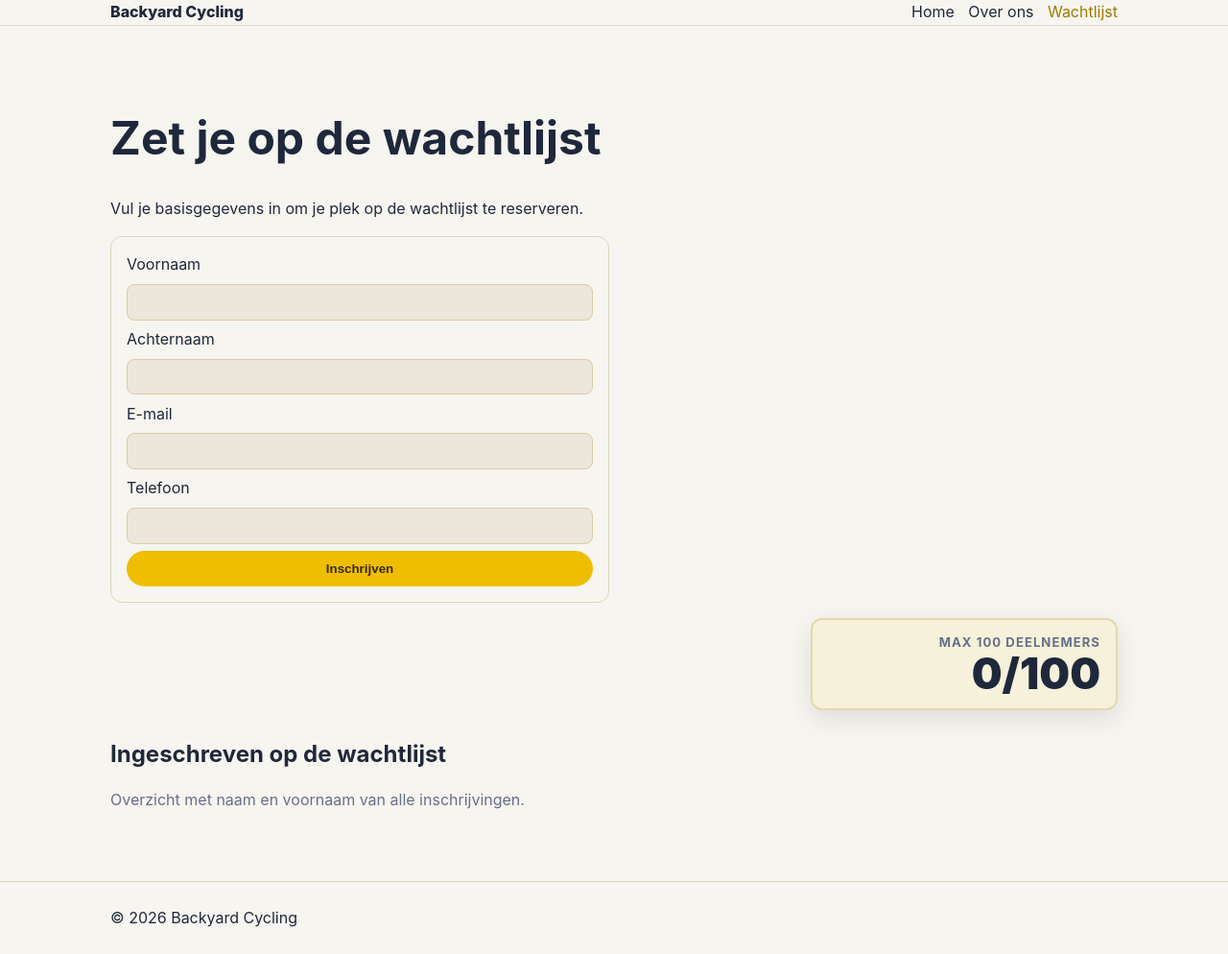
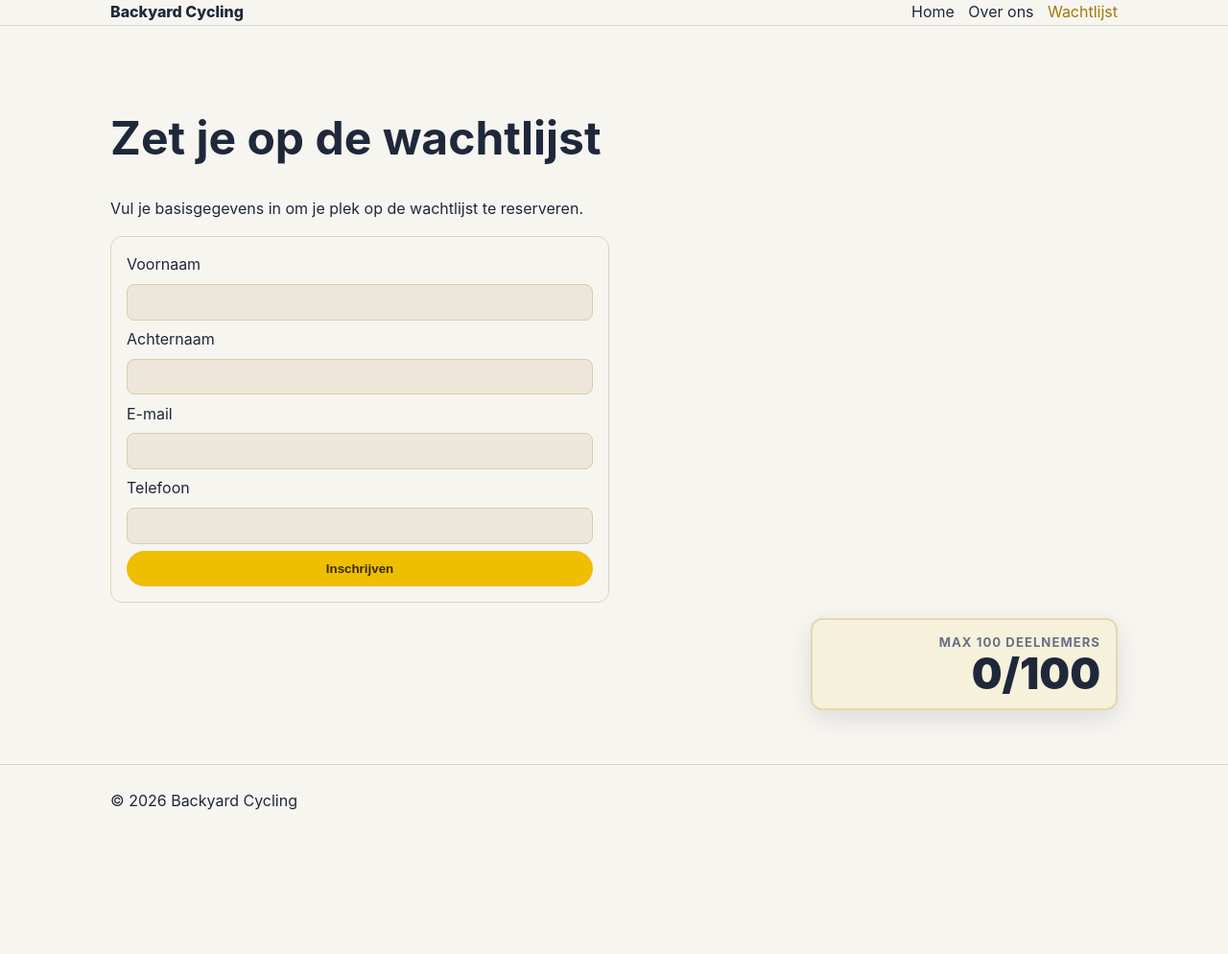
Before and after one commit to augustvandaele-alt/Backyard-Cycling, a plain HTML site: page wachtlijst.html in a window 1280 px wide. Shown: the whole page at 96% size. After the commit the page ends 872 px from the top, so only its background shows below. Drawn offline with Linux system fonts and the light colour scheme.

Commit message:
Update wachtlijst.html by removing unnecessary elements
Removed redundant description meta tag and the waitlist overview section.

```diff
--- a/wachtlijst.html
+++ b/wachtlijst.html
@@ -7,7 +7,6 @@
     <meta
       name="description"
       content="Schrijf je in op de wachtlijst van Backyard Cycling en bekijk hoeveel deelnemers al geregistreerd zijn."
-      content="Schrijf je in op de wachtlijst van Backyard Cycling en bekijk wie al geregistreerd is."
     />
     <link rel="stylesheet" href="styles.css" />
   </head>
@@ -26,7 +25,6 @@
     <main class="section container">
       <h1>Zet je op de wachtlijst</h1>
       <p>Vul je basisgegevens in om je plek op de wachtlijst te reserveren.</p>
-
       <form id="waitlist-form" class="form-card">
         <label for="voornaam">Voornaam</label>
         <input id="voornaam" name="voornaam" type="text" required />
@@ -47,11 +45,6 @@
         <p class="counter-label">Max 100 deelnemers</p>
         <p class="counter-number"><span data-participant-count>0</span>/100</p>
       </aside>
-      <section class="section-small">
-        <h2>Ingeschreven op de wachtlijst</h2>
-        <p class="muted">Overzicht met naam en voornaam van alle inschrijvingen.</p>
-        <ul id="waitlist-overview" class="waitlist"></ul>
-      </section>
     </main>
 
     <footer class="footer">
@@ -60,7 +53,6 @@
       </div>
     </footer>
 
-
     <script src="script.js"></script>
   </body>
 </html>
```
